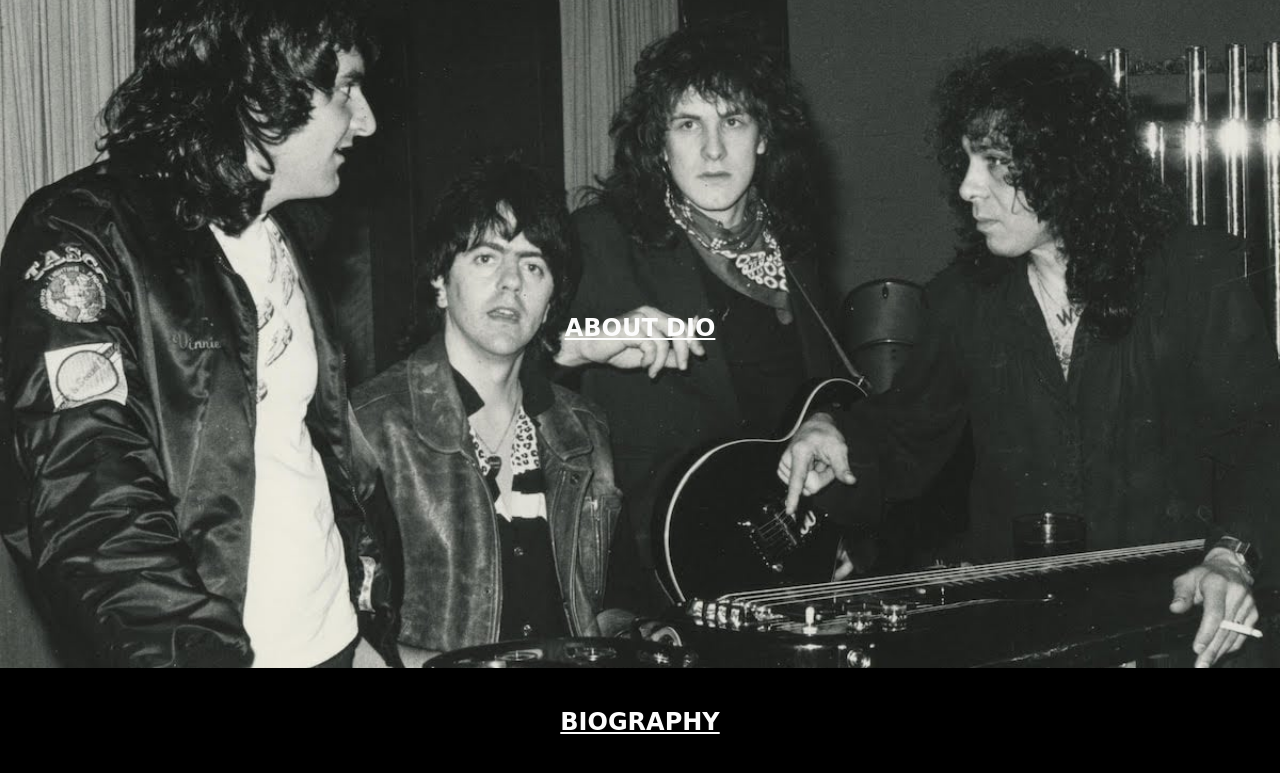
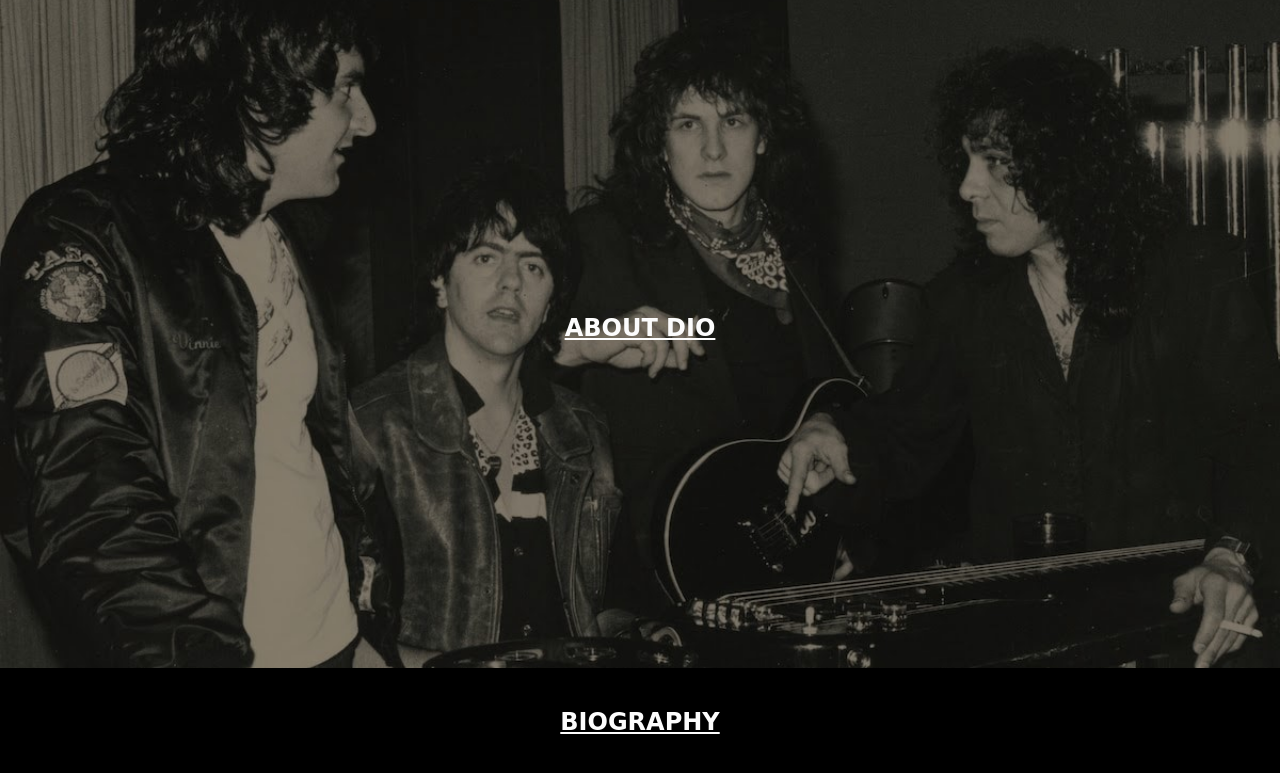
Before and after one commit to Figuerolio/46880, a plain HTML site: page pages/about-us.html in a window 1280 px wide. Shown: the part 61-834 px from the top of the page. Drawn offline with Linux system fonts and the light colour scheme; a web font is replaced by a local one.

Commit message:
imagenes

```diff
--- a/css/style.css
+++ b/css/style.css
@@ -334,7 +334,7 @@ body{
 /************************************FIN TOURS**************************/
 /*************************************ABOUT US**********************************/
 .AbD{
-    background-image: url(../assets/img/Dio-1983.jpg);
+    background-image: url(../assets/img/Dio-1983V2.jpg);
     height: 42.5rem;
     background-repeat: no-repeat;
     background-position: center;
```
Also changed, not shown: assets/img/Dio-1983V2.jpg (added).
